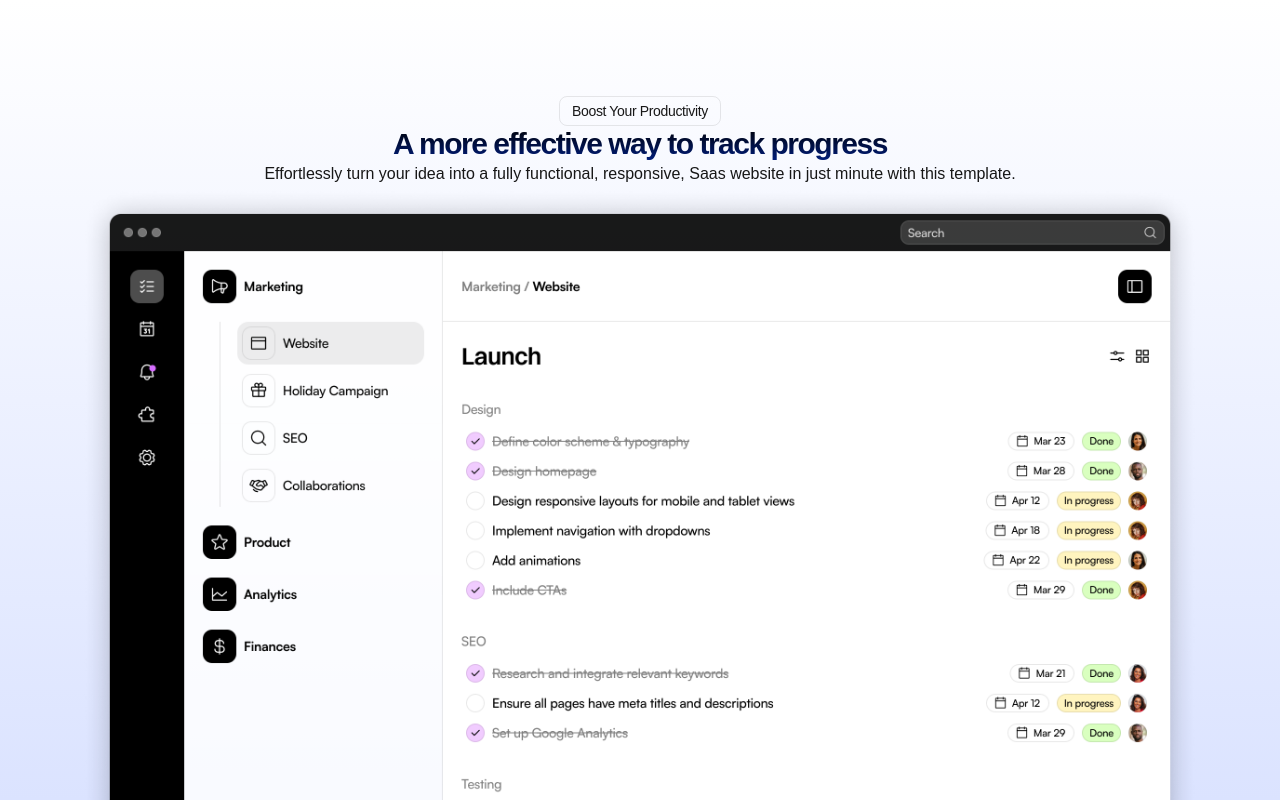
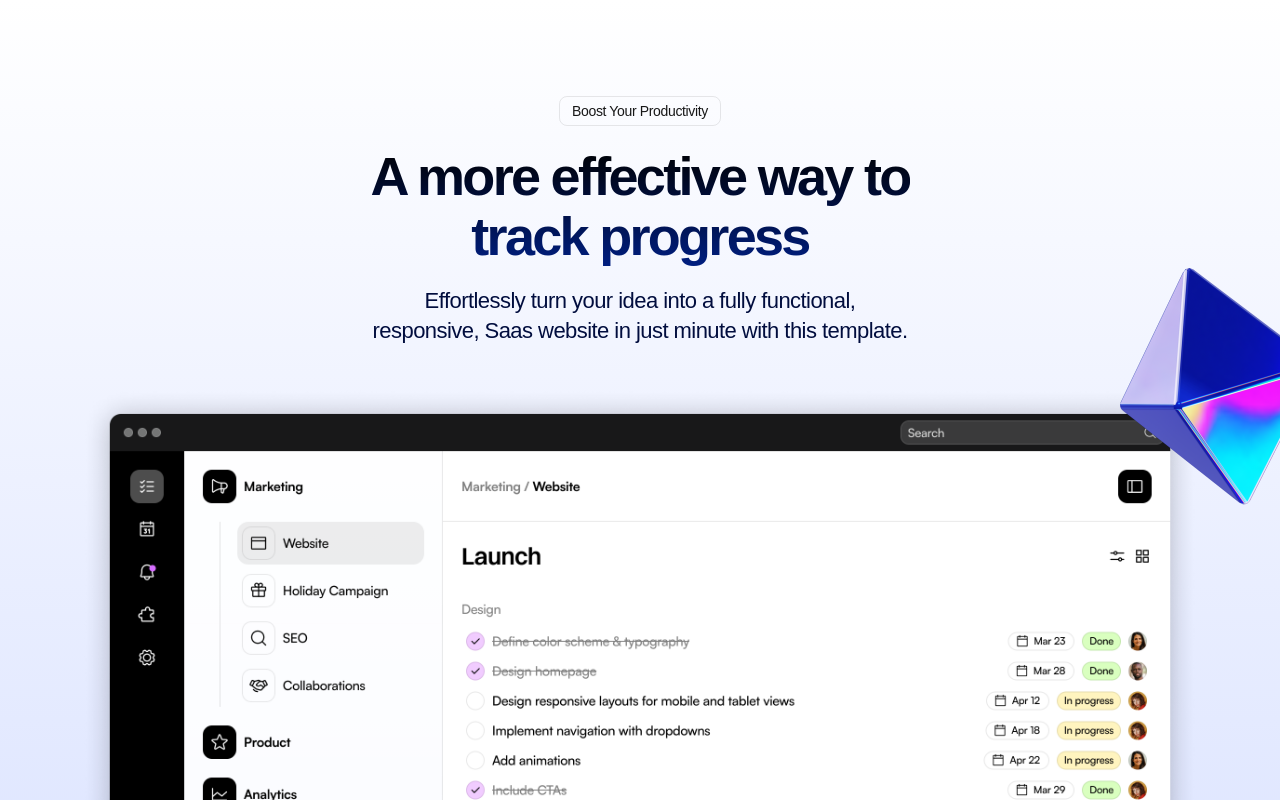
Before and after one commit to Muhd-Saifullah-dev/next-landing-page, a Next.js app: page / in a window 1280 px wide. Shown: the part 960-1760 px from the top of the page. Built offline with nearby package versions, Linux system fonts and the light colour scheme.

Commit message:
add ProductShowcase component

```diff
--- a/src/components/ProductShowcase.jsx
+++ b/src/components/ProductShowcase.jsx
@@ -1,16 +1,24 @@
 import React from 'react'
 import ProductImage from "@/assets/product-image.png"
+import pyramid from "@/assets/pyramid.png"
+import TubeImage from "@/assets/tube.png"
 import Image from 'next/image'
 const ProductShowcase = () => {
   return (
-   <section className='bg-gradient-to-b from-[#FFFFFF] to-[#D2DCFF] py-24'>
+   <section className='bg-gradient-to-b from-[#FFFFFF] to-[#D2DCFF] py-24 overflow-x-clip'>
     <div className='container'>
+        <div className='max-w-[540px] mx-auto'>
         <div className='flex justify-center'>
         <div className='tag'>Boost Your Productivity</div>
         </div>
-        <h2 className='text-center text-3xl font-bold tracking-tighter bg-gradient-to-b from-black to-[#001E80] text-transparent bg-clip-text'>A more effective way to track progress</h2>
-        <p className='text-center'>Effortlessly turn your idea into a fully functional, responsive, Saas website in just minute with this template.</p>
-        <Image  src={ProductImage} alt="Product-Image" className=''/>
+        <h2 className='text-center text-3xl md:text-[54px] md:leading-[60px] font-bold tracking-tighter bg-gradient-to-b from-black to-[#001E80] text-transparent bg-clip-text mt-5'>A more effective way to track progress</h2>
+        <p className='text-center text-[22px] leading-[30px] tracking-tight text-[#010D3E] mt-5'>Effortlessly turn your idea into a fully functional, responsive, Saas website in just minute with this template.</p>
+        </div>
+        <div className='relative'>
+        <Image  src={ProductImage} alt="Product-Image" className='mt-10'/>
+        <Image  src={pyramid}  alt="Pyramid-Image" height={262} width={262} className='hidden md:block absolute -right-36 -top-32'/>
+        <Image src={TubeImage} alt="tube-imge" className='hidden md:block absolute bottom-24 -left-36' height={242} />
+        </div>
     </div>
    </section>
   )
```
